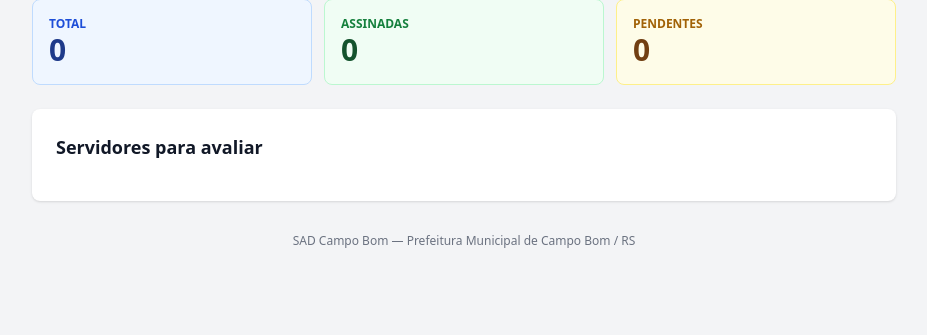
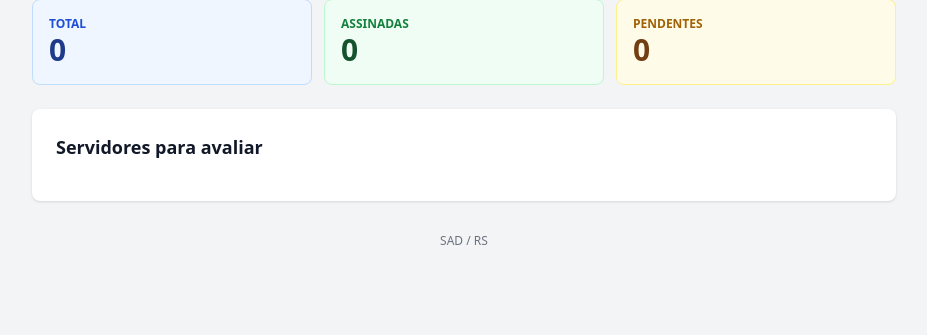
Before and after one commit to rivhock/sad, a Laravel app: template resources/views/avaliador-externo/lote-lista.blade.php in a window 1280 px wide. Shown: the part 153-488 px from the top of the page, without its empty margins (176-1103 px from the left). Run offline with Laravel 12, Linux system fonts and the light colour scheme; the template is opened without the code that fills it, so the values that code supplies are empty; parts of the project's set-up code (start-up, migrations or seed data) failed here and were passed over; some libraries are stand-ins or nearby versions.

Commit message:
Update lote-lista.blade.php

```diff
--- a/resources/views/avaliador-externo/lote-lista.blade.php
+++ b/resources/views/avaliador-externo/lote-lista.blade.php
@@ -103,7 +103,7 @@
         </div>
 
         <div class="text-center text-xs text-gray-500 py-8">
-            <p>SAD Campo Bom — Prefeitura Municipal de Campo Bom / RS</p>
+            <p>SAD  / RS</p>
         </div>
     </div>
 </body>
```
